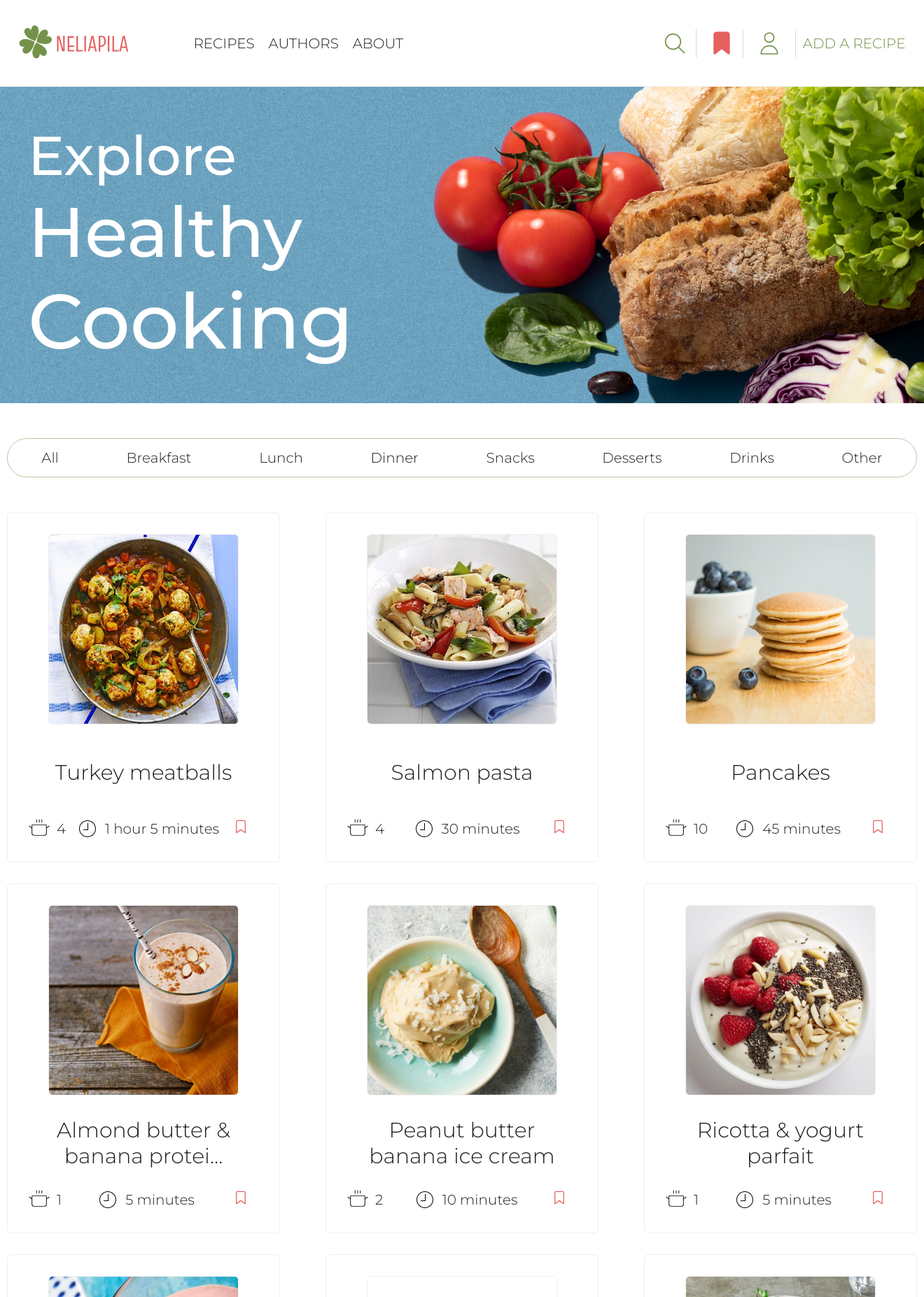
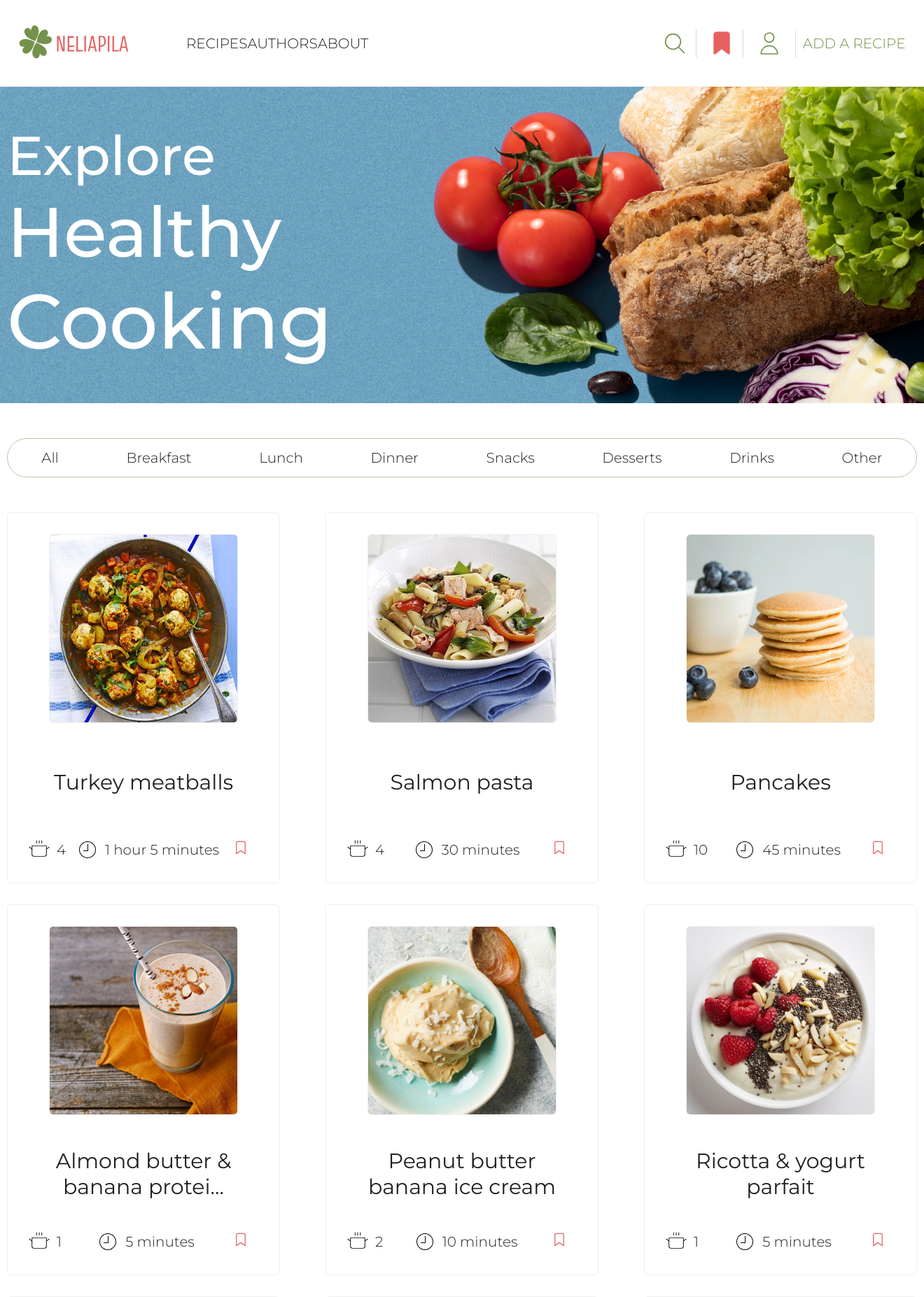
Before and after one commit to dariavarlamovaa/neliapila-healthy-recipes, a Django app: page / in a window 1320 px wide. Shown: the top 1853 px of the page at 70% size. Run offline with Django 4.2, Linux system fonts and the light colour scheme; data comes from the database, SQL or seed files in the repository.

Commit message:
updated styles

```diff
--- a/static/base/css/base.css
+++ b/static/base/css/base.css
@@ -101,7 +101,7 @@ main {
     display: flex;
     flex-direction: row;
     align-items: center;
-    min-width: 550px;
+    min-width: 500px;
     justify-content: space-between;
 }
 
@@ -114,7 +114,7 @@ main {
     flex-direction: row;
     text-transform: uppercase;
     font-size: 20px;
-    min-width: 300px;
+    min-width: 235px;
     justify-content: space-between;
 }
 
@@ -275,7 +275,28 @@ main {
     padding: 0;
 }
 
+.footer-nav {
+    background-color: #efefef;
+}
+
 .page-footer_wrapper {
+    width: 1300px;
+    box-sizing: border-box;
+}
+
+.list-of-links {
+    list-style: none;
+    display: flex;
+    flex-direction: row;
+    border-bottom: 1px solid #FFFFFF;
+    padding: 40px 0 20px;
+}
+
+.list-of-links li {
+    padding-right: 30px;
+}
+
+.developer-info {
     display: flex;
     flex-wrap: wrap;
     justify-content: space-between;
--- a/static/home/css/home.css
+++ b/static/home/css/home.css
@@ -1,6 +1,12 @@
 .background-image {
     background-image: url("../images/home-page-image.jpg");
     background-size: cover;
+}
+
+.home-slogan,
+.recipes-counter {
+    width: 1300px;
+    box-sizing: border-box;
 }
 
 .home-page-slogan {
@@ -63,8 +69,25 @@
     transition: transform 0.5s ease;
 }
 
+.categories-ul li.selected {
+  font-weight: 500;
+}
+
 .categories-ul li:hover::before {
     transform: scaleX(1);
+}
+
+.selected-recipes-counter {
+    margin-bottom: 50px;
+}
+
+.selected-recipes-counter p {
+    color: #8f8d8d;
+}
+
+.span-counter {
+    font-weight: 500;
+    color: #000000;
 }
 
 
@@ -81,7 +104,7 @@
     box-sizing: border-box;
     border: 1px solid #efefef;
     border-radius: 6px;
-    min-height: 500px;
+    min-height: 530px;
     display: flex;
     flex-direction: column;
     justify-content: space-between;
@@ -99,6 +122,11 @@
     height: 270px;
     border: 1px solid #efefef;
     border-radius: 6px;
+    box-sizing: border-box;
+}
+
+.recipe-title h2 {
+    font-weight: 400;
 }
 
 .recipe-short-info {
```
